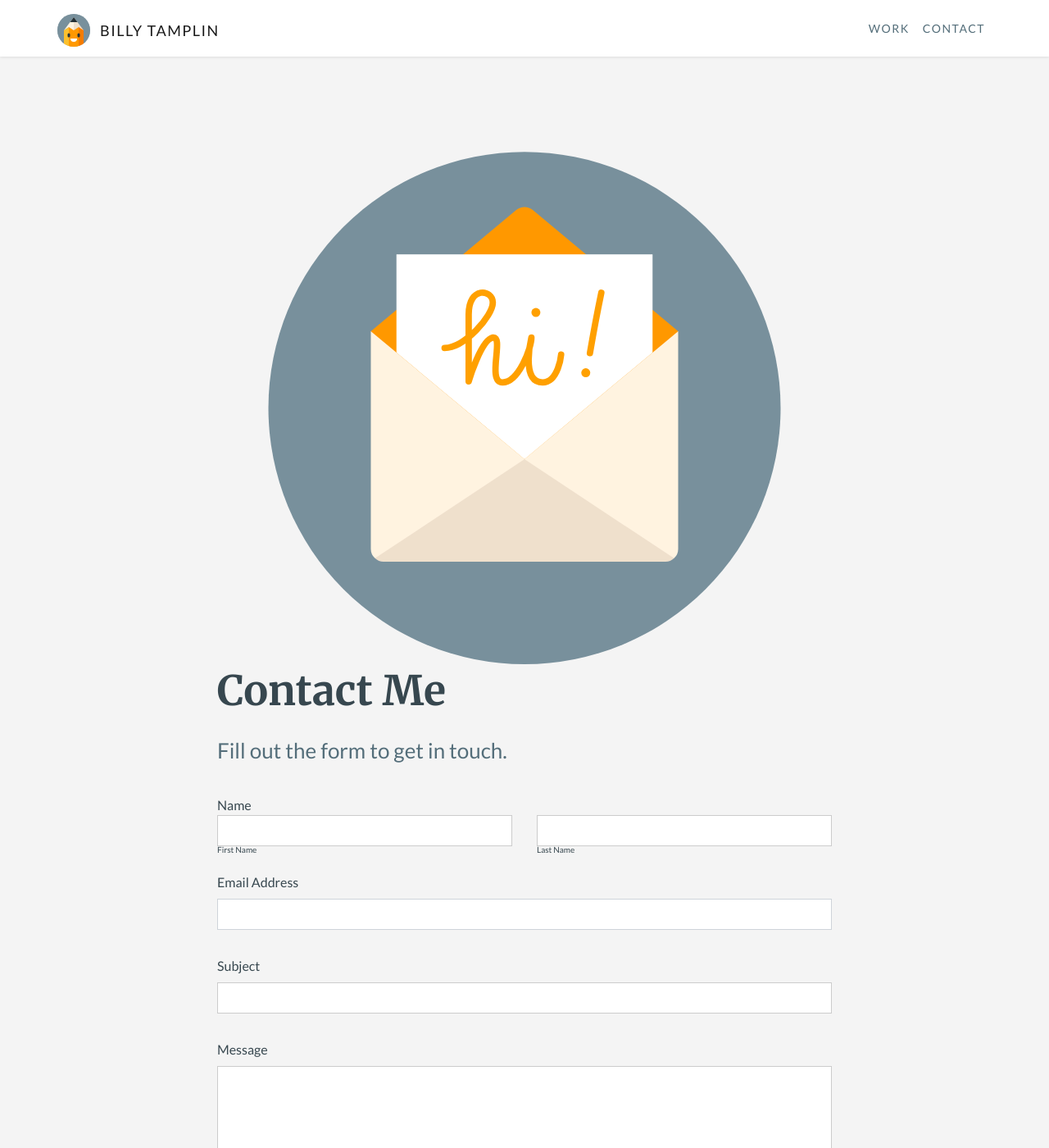
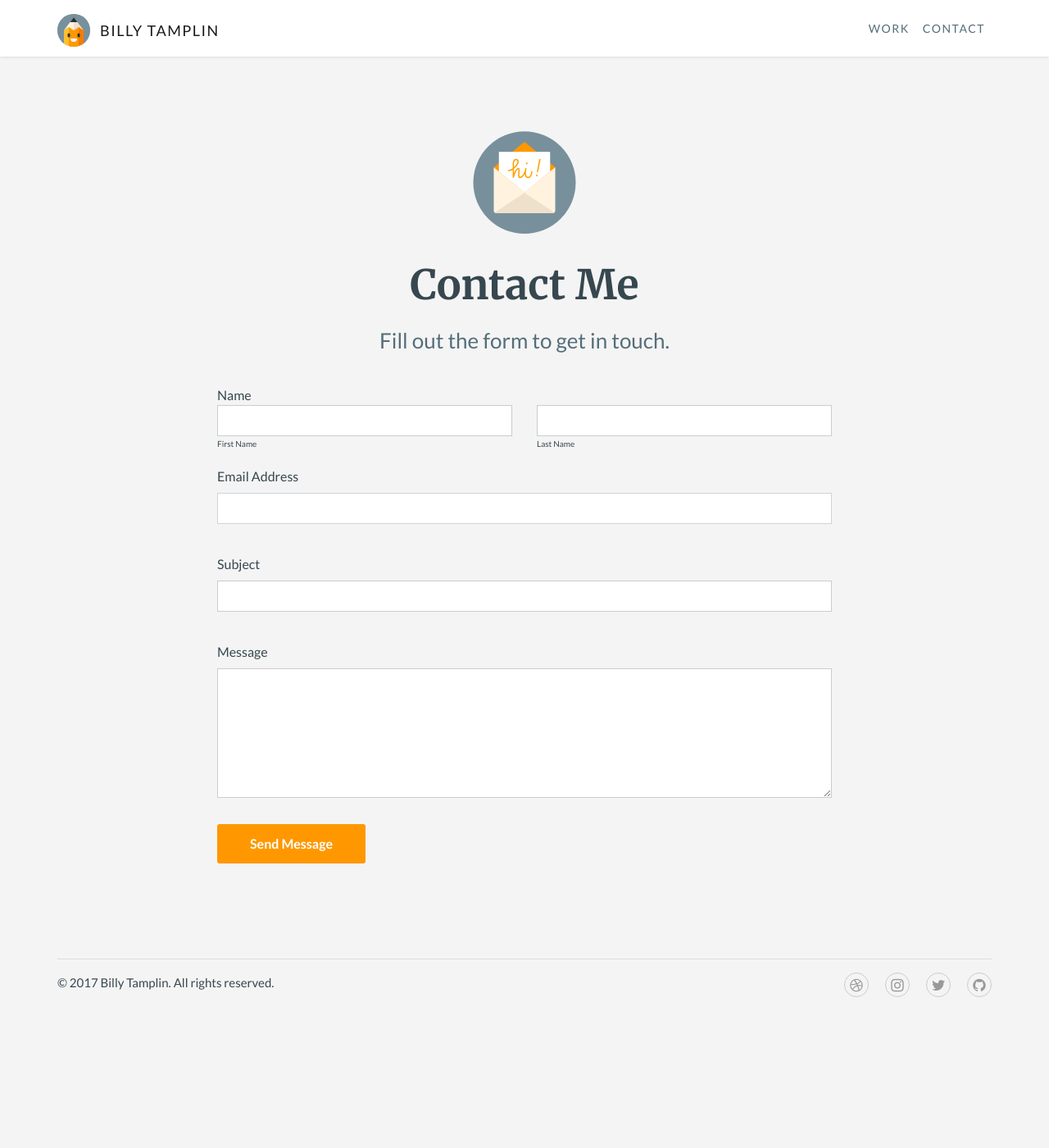
Before and after one commit to btamps/btamps.github.io, a Jekyll site: the page built from contact/index.markdown, in a window 1280 px wide and 1400 px high. Shown: the whole window at 82% size. Built offline with Jekyll 4.4.1, drawn with Linux system fonts in a browser that asks for light colours; nearby versions of some CDN libraries.

Commit message:
updated contact page styles

```diff
--- a/_sass/custom-page/_contact.scss
+++ b/_sass/custom-page/_contact.scss
@@ -1,16 +1,19 @@
 // .contact styles
-.contact {
-  background: #f4f4f4;
-}
-
 .contact-wrapper {
-  padding-top: 40px;
+  padding: 40px 0;
+  img {
+    max-width: 150px;
+    margin: 0 auto 30px;
+    display: block;
+  }
   h1 {
-    margin: 0 0 .5em;
+    margin: 0 0 20px;
     font-weight: 700;
+    text-align: center;
   }
   h3 {
     font-weight: 300;
+    text-align: center;
   }
   form {
     .form-control {
@@ -24,6 +27,7 @@
 
     label {
       font-weight: 400;
+      margin-top: 5px;
     }
 
     .names {
@@ -36,7 +40,7 @@
     .sender-first-name,
     .sender-last-name {
       position: absolute;
-      bottom: -2em;
+      bottom: -2.5em;
       font-size: 10px;
     }
 
@@ -60,7 +64,7 @@
       padding: 12px 40px;
       display: block;
       font-weight: 700;
-      margin: 0 auto 20px;
+      margin: 0 auto;
       &:hover {
         background: $orange-dark;
         color: white;
@@ -72,10 +76,8 @@
 
 // Small devices (tablets, 768px and up)
 @media (min-width: 768px) {
-
-
   .contact-wrapper {
-    padding-top: 80px;
+    padding: 80px 0;
     form {
       .names {
         margin-bottom: 0;
@@ -85,7 +87,7 @@
         margin-bottom: 0;
       }
       button {
-        margin: 0 0 30px;
+        margin: 0;
       }
     }
   }
```
